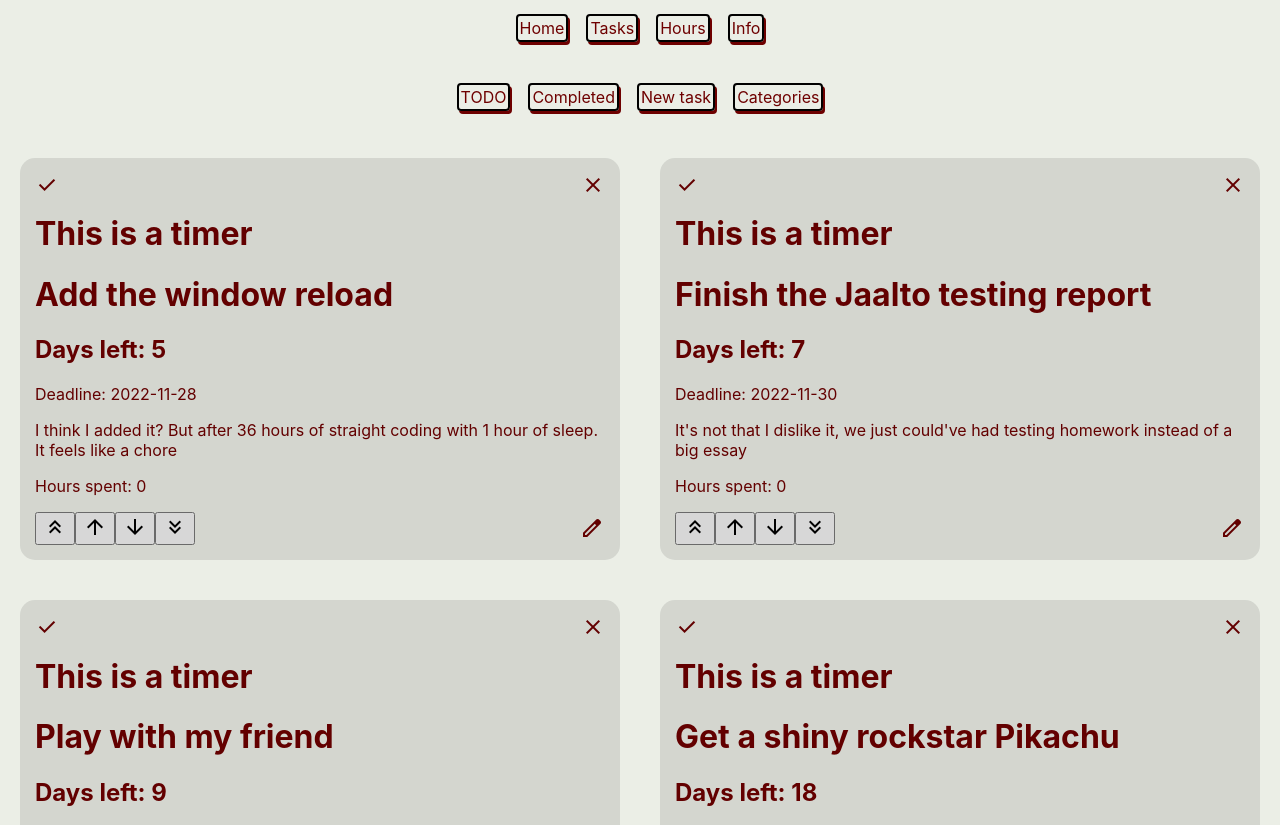
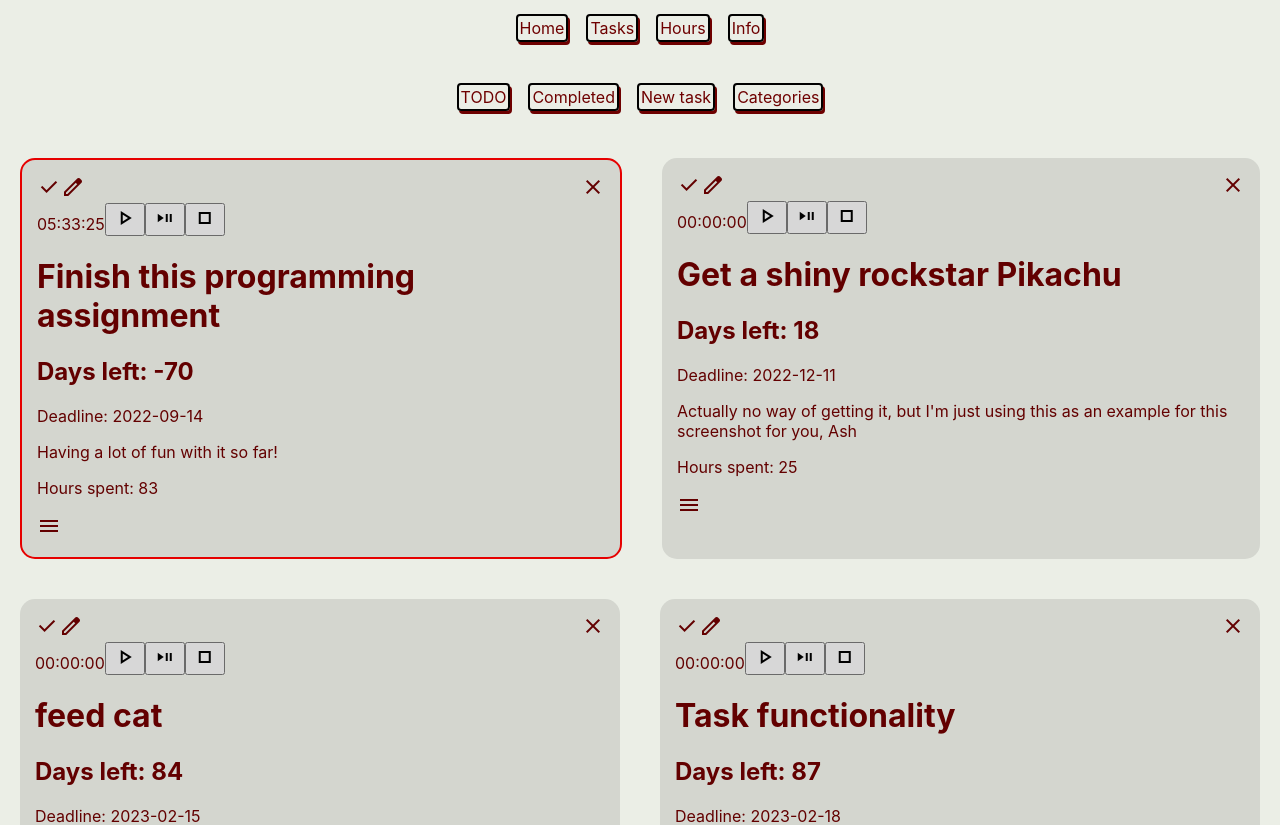
Before and after one commit to Avsword/TaskManager, a React (Create React App) app: page /tasks in a window 1280 px wide. Shown: the top 825 px of the page. Built offline with nearby package versions, Linux system fonts and the light colour scheme; data requests are answered from the project's data file.

Commit message:
Added a basic timer, encountered a new bug

```diff
--- a/db.json
+++ b/db.json
@@ -3,7 +3,7 @@
     {
       "title": "Finish this programming assignment",
       "description": "Having a lot of fun with it so far!",
-      "deadline": "2022-12-20",
+      "deadline": "2022-09-14",
       "timeleft": 0,
       "hoursSpent": "83",
       "category": "chore",
@@ -17,7 +17,7 @@
       "timeleft": 0,
       "hoursSpent": 0,
       "category": "general",
-      "completed": false,
+      "completed": true,
       "id": 2
     },
     {
@@ -67,18 +67,8 @@
       "timeleft": 0,
       "hoursSpent": 0,
       "category": "general",
-      "completed": false,
+      "completed": true,
       "id": 8
-    },
-    {
-      "title": "Play with my friend",
-      "description": "I havent played in a long time.",
-      "deadline": "2022-12-02",
-      "timeleft": 0,
-      "hoursSpent": 0,
-      "category": "videogames",
-      "completed": false,
-      "id": 9
     },
     {
       "title": "Get a shiny rockstar Pikachu",
@@ -89,16 +79,6 @@
       "category": "general",
       "completed": false,
       "id": 10
-    },
-    {
-      "title": "cataetw",
-      "description": "wtatwt",
-      "deadline": "2022-12-22",
-      "timeleft": 0,
-      "hoursSpent": 0,
-      "category": "general",
-      "completed": false,
-      "id": 11
     }
   ],
   "categories": [
@@ -126,5 +106,21 @@
       "categoryname": "cat",
       "id": 6
     }
+  ],
+  "timers": [
+    {
+      "id": 1,
+      "taskid": 1,
+      "active": true,
+      "timeInMilliseconds": 20000000,
+      "startedDate": 0
+    },
+    {
+      "id": 1,
+      "taskid": 2,
+      "active": false,
+      "timeInMilliseconds": 0,
+      "startedDate": 0
+    }
   ]
 }
--- a/src/EditPopup.js
+++ b/src/EditPopup.js
@@ -136,17 +136,7 @@ function EditPopup(props) {
               ))}
             </select>
           </div>
-          <div className="newTaskInput">
-            <label>Hours Spent on Task: </label>
-            <input
-              type={"number"}
-              required
-              value={hoursSpent}
-              onChange={(eventObject) => {
-                sethoursSpent(eventObject.target.value);
-              }}
-            ></input>
-          </div>
+
           <span className="newTaskSubmit">
             {!pendingrequest && <button>Update task</button>}
             {pendingrequest && (
--- a/src/TaskComponent.js
+++ b/src/TaskComponent.js
@@ -97,9 +97,6 @@ class Todo extends React.Component {
           //Floor, since we want to get how many full days we have left. the big number is converting milliseconds to days, since the diff between dates gives the diff in ms
           element.timeleft = Math.floor((deadlineDate - newDate) / 86400000);
 
-          /* console.log(
-            `Element curr cat is: ${element.category} and the state cat is ${this.state.currentCategory}`
-          ); */
           if (
             element.category === this.state.currentCategory ||
             this.state.currentCategory === "all"
@@ -110,8 +107,6 @@ class Todo extends React.Component {
       });
       //Sort the todolist by time left
       todolist.sort((a, b) => a.timeleft - b.timeleft);
-
-      //TODO: Custom sorting
 
       this.setState({
         todos: todolist,
@@ -131,10 +126,9 @@ class Todo extends React.Component {
     }
   }
 
-  // if upDownBool is true, make the item go one up in the array.
+  // BOOLEANS: True = up, False = down.
   customSorting(upDownBool, mapindex, topBottomBool) {
-    console.log(this.state.todos.length);
-    console.log("i", mapindex);
+    // I'm ridiculously proud of this even if it's just basic arrays
 
     //Check for edge cases (can't move up if it's already the first item in the array)
     if (
@@ -146,33 +140,32 @@ class Todo extends React.Component {
       console.log("todos: ", this.state.todos);
       //Initalize the new order here just so it's easier for me to understand what I'm coding.
       let newOrder = this.state.todos;
-      // calc the desired index depending on do we skip straight to top or bottom
-      let indexOffset = topBottomBool
-        ? upDownBool
-          ? //If we want to skip to top or bottom (topbottombool is true), check if we want to go to the top or bottom with the updown bool.
-            //if true, set it to index of 0
-            0
-          : //if updown is false, set the current index to the last array.. item.
-            this.state.todos.length - 1
-        : //If we don't want to skip to the top or bottom, then
-        upDownBool
-        ? //Check if we want to set the current item "up" -> up arrow
-          mapindex - 1
-        : // If not, go down.
-          mapindex + 1;
+
+      let len = this.state.todos.length - 1;
+
+      //With the previous implementation we just switched 2 items. We actually want to... loop the change between neighbouring item
+      //=> the last and first items don't get switched, but only the item we want to change position changes position.
+
+      //WHY AM I SO GOOD AT CODING???
+      let loops = topBottomBool ? (upDownBool ? mapindex : len - mapindex) : 1;
       //Destructuring assignment. Couldn't get a trenary operator to work for this
+      //Loops are for setting a task straight to the top or bottom.
       if (upDownBool) {
-        //Move current task up one index
-        [newOrder[mapindex], newOrder[indexOffset]] = [
-          newOrder[indexOffset],
-          newOrder[mapindex],
+        for (let index = 0; index < loops; index++) {
+          //Move current task up
+          [newOrder[mapindex - index], newOrder[mapindex - 1 - index]] = [
+            newOrder[mapindex - 1 - index],
+            newOrder[mapindex - index],
           ];
+        }
       } else {
-        //Move current task down one index
-        [newOrder[mapindex], newOrder[indexOffset]] = [
-          newOrder[indexOffset],
-          newOrder[mapindex],
+        for (let index = 0; index < loops; index++) {
+          //Move current task down
+          [newOrder[mapindex + index], newOrder[mapindex + 1 + index]] = [
+            newOrder[mapindex + 1 + index],
+            newOrder[mapindex + index],
           ];
+        }
       }
 
       this.setState({
@@ -184,12 +177,11 @@ class Todo extends React.Component {
   popuphandler() {
     this.setState({ popup: !this.state.popup });
   }
+
   render() {
     //Acts as a guard clause
     if (!this.state.todos.length) return <h1>loading posts...</h1>;
 
-    /* console.log(stateTodos); */
-    //Tasks to "component" Inline styling to warn the user about past-due tasks
     let todosmap = this.state.todos.map((item, i) => (
       <div
         key={i + "wrapper"}
@@ -207,24 +199,6 @@ class Todo extends React.Component {
           <span className="material-symbols-outlined">done</span>
         </button>
         <button
-          className="deleteTask"
-          onClick={() => {
-            deleteTask(item.id);
-          }}
-        >
-          <span className="material-symbols-outlined">close</span>
-        </button>
-        <br></br>
-        <Timer></Timer>
-        <h1 key={i + "h1"} className="taskHeader">
-          {item.title}
-        </h1>
-        <h2 key={i + "daysleft"}>Days left: {item.timeleft}</h2>
-        <p key={i + "deadline"}>Deadline: {item.deadline}</p>
-        <p key={i + "p"}>{item.description}</p>
-        <p key={i + "hours"}>Hours spent: {item.hoursSpent}</p>
-
-        <button
           key={i + "button"}
           className="editTask"
           onClick={() => {
@@ -234,7 +208,28 @@ class Todo extends React.Component {
         >
           <span className="material-symbols-outlined">edit</span>
         </button>
-        <div className="updownArrows">
+        <button
+          className="deleteTask"
+          onClick={() => {
+            deleteTask(item.id);
+          }}
+        >
+          <span className="material-symbols-outlined">close</span>
+        </button>
+
+        <br></br>
+        {<Timer taskid={item.id}></Timer>}
+        <h1 key={i + "h1"} className="taskHeader">
+          {item.title}
+        </h1>
+        <h2 key={i + "daysleft"}>Days left: {item.timeleft}</h2>
+        <p key={i + "deadline"}>Deadline: {item.deadline}</p>
+        <p key={i + "p"}>{item.description}</p>
+        <p key={i + "hours"}>Hours spent: {item.hoursSpent}</p>
+
+        <div className="updownDropdown">
+          <span class="material-symbols-outlined">menu</span>
+          <div className="updownContent">
             <button
               onClick={() => {
                 this.customSorting(true, i, true);
@@ -269,6 +264,7 @@ class Todo extends React.Component {
             </button>
           </div>
         </div>
+      </div>
     ));
 
     return (
--- a/src/TimerComponent.js
+++ b/src/TimerComponent.js
@@ -1,11 +1,115 @@
-import './TimerComponent.css';
+import "./TimerComponent.css";
+import React, { useState } from "react";
+import axios from "axios";
 
-const Timer = () => {
+const api = axios.create({
+  baseURL: "http://localhost:3010/timers",
+});
+
+function Timer(props) {
+  const taskid = props.taskid;
+  let firstStart;
+
+  const [active, setActive] = useState(false);
+  const [paused, setPaused] = useState(false);
+  const [time, settime] = useState(0);
+  const [startdate, setstartdate] = useState(0);
+
+  /**
+ * "taskid": 1,
+      "active": true,
+      "timeInSeconds": 0,
+      "startedDate": 0
+ */
+
+  //Initialize the timer values per task depending on database values etc.
+  React.useEffect(() => {
+    api.get("/").then((response) => {
+      let allTimers = response.data;
+      allTimers.forEach((timer) => {
+        if (timer.taskid === taskid && timer.active === true) {
+          console.log("Timer is active for task, ", taskid);
+          firstStart = false;
+          settime(timer.timeInMilliseconds);
+          handleStart();
+        }
+      });
+    });
+  }, []);
+
+  React.useEffect(() => {
+    let timeInterval = null;
+
+    //If the timer for said task is not active, nor paused, then calc time
+    if (active && paused === false) {
+      timeInterval = setInterval(
+        () => {
+          settime((time) => time + 1000);
+        },
+        //100, since we calculate seconds
+        1000
+      );
+    } else {
+      //If the task is not active, or on pause, then clear the interval
+      clearInterval(timeInterval);
+    }
+    return () => {
+      clearInterval(timeInterval);
+    };
+  }, [active, paused]);
+
+  const handleStart = () => {
+    if (firstStart) {
+      setstartdate(Date.now());
+    }
+    setActive(true);
+  };
+  const handlePause = () => {
+    setPaused(!paused);
+  };
+
+  //TODO: send the data to the server when stopping
+  const handleStop = () => {
+    setActive(false);
+  };
+
   return (
     <>
-      <h1>This is a timer</h1>
+      <div className="stopwatch">
+        <span className="stopwatch-minutes">
+          {"0" + Math.floor((time / (1000 * 60 * 60)) % 24)}:
+        </span>
+        <span className="stopwatch-minutes">
+          {("0" + Math.floor((time / 60000) % 60)).slice(-2)}:
+        </span>
+        <span className="stopwatch-seconds">
+          {("0" + Math.floor((time / 1000) % 60)).slice(-2)}
+        </span>
+
+        <button
+          onClick={() => {
+            handleStart();
+          }}
+        >
+          <span className="material-symbols-outlined">play_arrow</span>
+        </button>
+        <button
+          onClick={() => {
+            handlePause();
+          }}
+        >
+          <span className="material-symbols-outlined">play_pause</span>
+        </button>
+        <button
+          onClick={() => {
+            handleStop();
+          }}
+        >
+          <span className="material-symbols-outlined">stop</span>
+        </button>
+      </div>
     </>
   );
-};
+}
 
 export default Timer;
--- a/src/task.css
+++ b/src/task.css
@@ -35,10 +35,14 @@
   filter: brightness(105%);
 }
 
-/* Below the css for the completed tasks */
+.deleteTask {
+  float: right;
+}
 
 .deleteTask,
-.completeTask {
+.completeTask,
+.editTask,
+.updownContent > button {
   background: none;
   color: inherit;
   border: none;
@@ -50,37 +54,31 @@
 
   transition: all 0.2s;
 }
-.completeTask {
-  float: left;
-}
-.deleteTask {
-  float: right;
-}
 
 .deleteTask:active,
 .completeTask:active,
-.editTask:active {
+.editTask:active,
+.updownContent > button:active {
   transform: scale(0.5);
 }
 .deleteTask:hover,
 .completeTask:hover,
-.editTask:hover {
+.editTask:hover,
+.updownContent > button:hover {
   transform: scale(1.3);
 }
 
-.editTask {
-  position: fixed;
-  bottom: 0;
-  right: 0;
+.updownDropdown {
+  position: relative;
+  display: inline-block;
+}
+.updownContent {
+  display: none;
+  opacity: 0%;
+  transition: all 1s ease-in-out;
+}
 
-  background: none;
-  color: inherit;
-  border: none;
-  padding: 0;
-  margin: 1em;
-  font: inherit;
-  cursor: pointer;
-  outline: inherit;
-
-  transition: all 0.2s;
+.updownDropdown:hover .updownContent {
+  display: inline-block;
+  opacity: 100%;
 }
```
Lines whose indentation alone changed are shown as unchanged.
